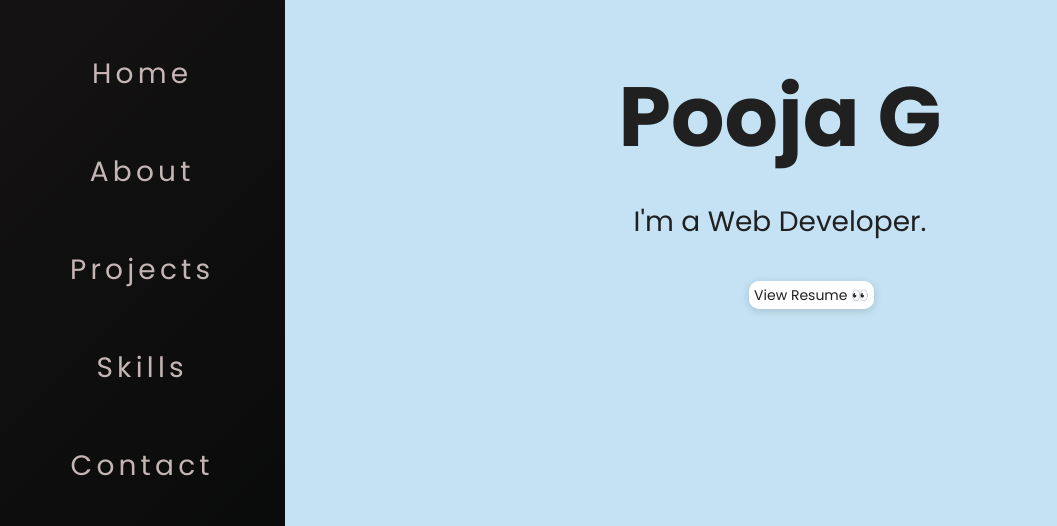
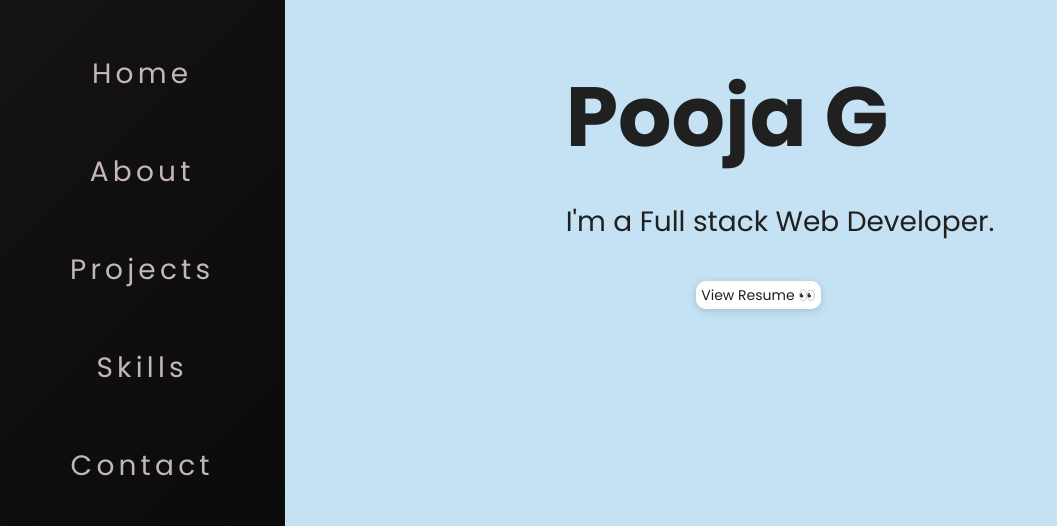
Before and after one commit to IamPoojaG/portfolio, a plain HTML site: page index.html in a window 1280 px wide. Shown: the part 206-732 px from the top of the page, without its empty margins (0-1057 px from the left). Drawn offline with nearby package versions, Linux system fonts and the light colour scheme.

Commit message:
changed the file index.html

```diff
--- a/index.html
+++ b/index.html
@@ -36,7 +36,7 @@
                 <div class="banner">
                     <div class="name">
                         <h1>Pooja G</h1><br><br>
-                        <p>I'm a Web Developer.</p><br>
+                        <p>I'm a Full stack Web Developer.</p><br>
                         <a href="./asserts/POOJA G resume.pdf" class="btn">View Resume 👀</a>
                     </div>
                 </div>
```
